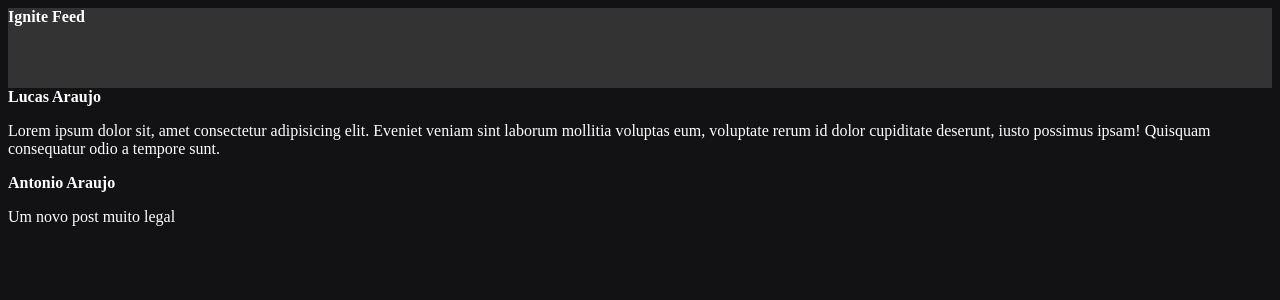
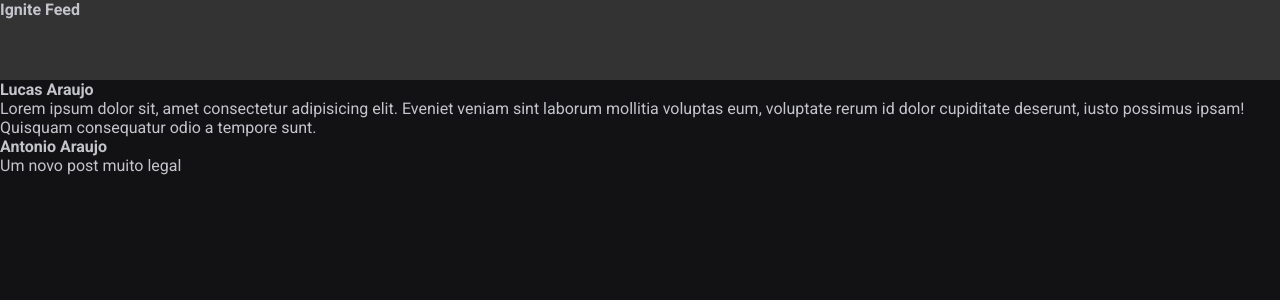
Before and after one commit to Lucas-Araujo15/ignite_feed, a React (Vite) app: page / in a window 1280 px wide. Shown: the top 300 px of the page. Built offline with nearby package versions, Linux system fonts and the light colour scheme.

Commit message:
feat: CSS Global

```diff
--- a/index.html
+++ b/index.html
@@ -1,13 +1,23 @@
 <!DOCTYPE html>
 <html lang="en">
+
 <head>
   <meta charset="UTF-8" />
+
+  <link rel="preconnect" href="https://fonts.googleapis.com" />
+  <link rel="preconnect" href="https://fonts.gstatic.com" crossorigin />
+
   <link rel="icon" type="image/svg+xml" href="/vite.svg" />
   <meta name="viewport" content="width=device-width, initial-scale=1.0" />
+
+  <link href="https://fonts.googleapis.com/css2?family=Roboto:wght@400;700&display=swap" rel="stylesheet" />
+
   <title>Vite + React</title>
 </head>
+
 <body>
   <div id="root"></div>
   <script type="module" src="/src/main.jsx"></script>
 </body>
+
 </html>
--- a/src/App.jsx
+++ b/src/App.jsx
@@ -1,7 +1,7 @@
 import { Header } from './components/Header'
 import { Post } from './Post'
 
-import './styles.css'
+import './global.css'
 
 export function App () {
   return (
--- /dev/null
+++ b/src/global.css
@@ -0,0 +1,30 @@
+:root {
+    --white: #fff;
+    --gray-100: #e1e1e6;
+    --gray-300: #c4c4cc;
+    --gray-400: #8d8d99;
+    --gray-600: #323238;
+    --gray-700: #29292e;
+    --gray-800: #202024;
+    --gray-900: #121214;
+
+    --green-500: #00875f;
+}
+
+* {
+    margin: 0;
+    padding: 0;
+    box-sizing: border-box;
+}
+
+body {
+    background: var(--gray-900);
+    color: var(--gray-300);
+    -webkit-font-smoothing: antialiased;
+}
+
+body, input, textarea, button {
+    font-family: 'Roboto', sans-serif;
+    font-weight: 400;
+    font-size: 1rem;
+}
--- a/src/styles.css
+++ /dev/null
@@ -1,4 +0,0 @@
-body {
-    background: #121214;
-    color: #fff;
-}
```
Lines whose indentation alone changed are shown as unchanged.
